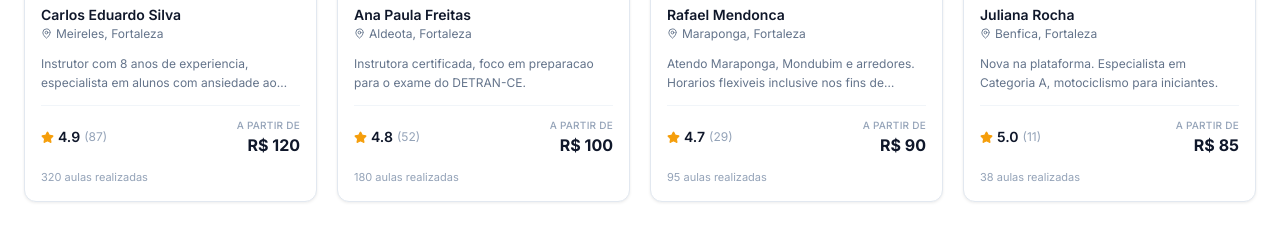
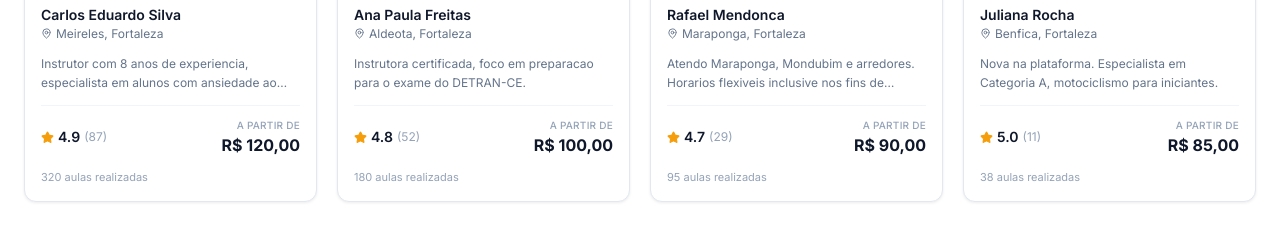
Before and after one commit to luan640/cnhsimples, a Next.js app in the folder app/: page / in a window 1280 px wide. Shown: the part 1860-2085 px from the top of the page. Built offline with nearby package versions, Linux system fonts and the light colour scheme; no server answers.

Commit message:
Preserva centavos nos cards publicos

```diff
--- a/app/src/components/buscar/SearchResultCard.tsx
+++ b/app/src/components/buscar/SearchResultCard.tsx
@@ -6,6 +6,13 @@ import type { InstructorCard as InstructorCardType } from '@/types'
 
 interface Props {
   instructor: InstructorCardType
+}
+
+function formatPrice(value: number) {
+  return value.toLocaleString('pt-BR', {
+    minimumFractionDigits: 2,
+    maximumFractionDigits: 2,
+  })
 }
 
 export function SearchResultCard({ instructor }: Props) {
@@ -164,7 +171,7 @@ export function SearchResultCard({ instructor }: Props) {
               <div key={entry.label} className="flex items-baseline justify-between gap-3">
                 <span className="text-xs font-medium text-[#64748B]">{entry.label}</span>
                 <div>
-                  <span className="text-lg font-bold text-[#0284C7]">R$ {entry.price.toFixed(0)}</span>
+                  <span className="text-lg font-bold text-[#0284C7]">R$ {formatPrice(entry.price)}</span>
                   <span className="text-xs text-[#64748B]">/aula</span>
                 </div>
               </div>
@@ -175,7 +182,7 @@ export function SearchResultCard({ instructor }: Props) {
             <p className="text-[10px] font-semibold uppercase tracking-[0.15em] text-[#94A3B8]">
               A partir de
             </p>
-            <span className="text-lg font-bold text-[#0284C7]">R$ {hourly_rate.toFixed(0)}</span>
+            <span className="text-lg font-bold text-[#0284C7]">R$ {formatPrice(hourly_rate)}</span>
           </div>
         )}
 
--- a/app/src/components/instructor/InstructorCard.tsx
+++ b/app/src/components/instructor/InstructorCard.tsx
@@ -11,6 +11,13 @@ const CATEGORY_ICON = {
   A: Bike,
   B: Car,
   AB: Car,
+}
+
+function formatPrice(value: number) {
+  return value.toLocaleString('pt-BR', {
+    minimumFractionDigits: 2,
+    maximumFractionDigits: 2,
+  })
 }
 
 function Badge({ label, variant }: { label: string; variant: 'gold' | 'green' | 'blue' }) {
@@ -131,7 +138,7 @@ export function InstructorCard({ instructor }: Props) {
               A partir de
             </p>
             <span className="text-base font-bold text-[#0F172A]">
-            R$ {hourly_rate.toFixed(0)}
+              R$ {formatPrice(hourly_rate)}
             </span>
           </div>
         </div>
```
Lines whose indentation alone changed are shown as unchanged.
